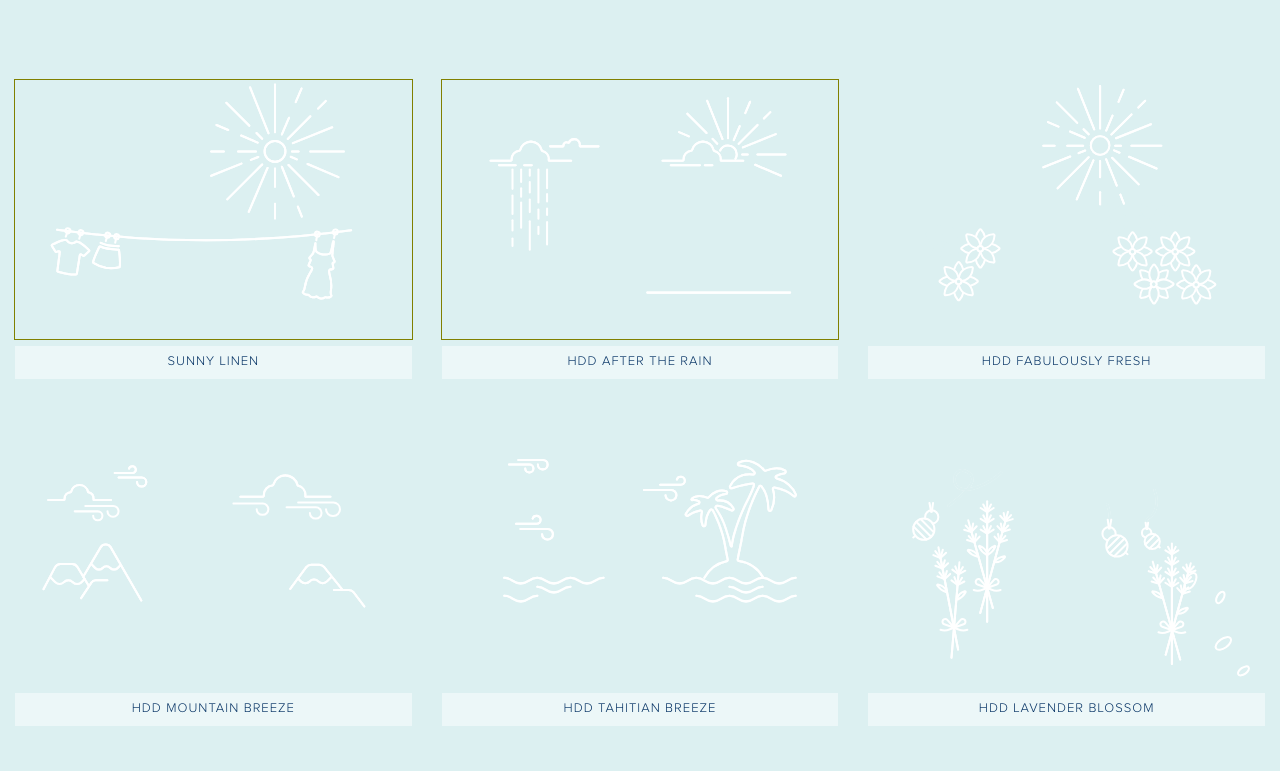
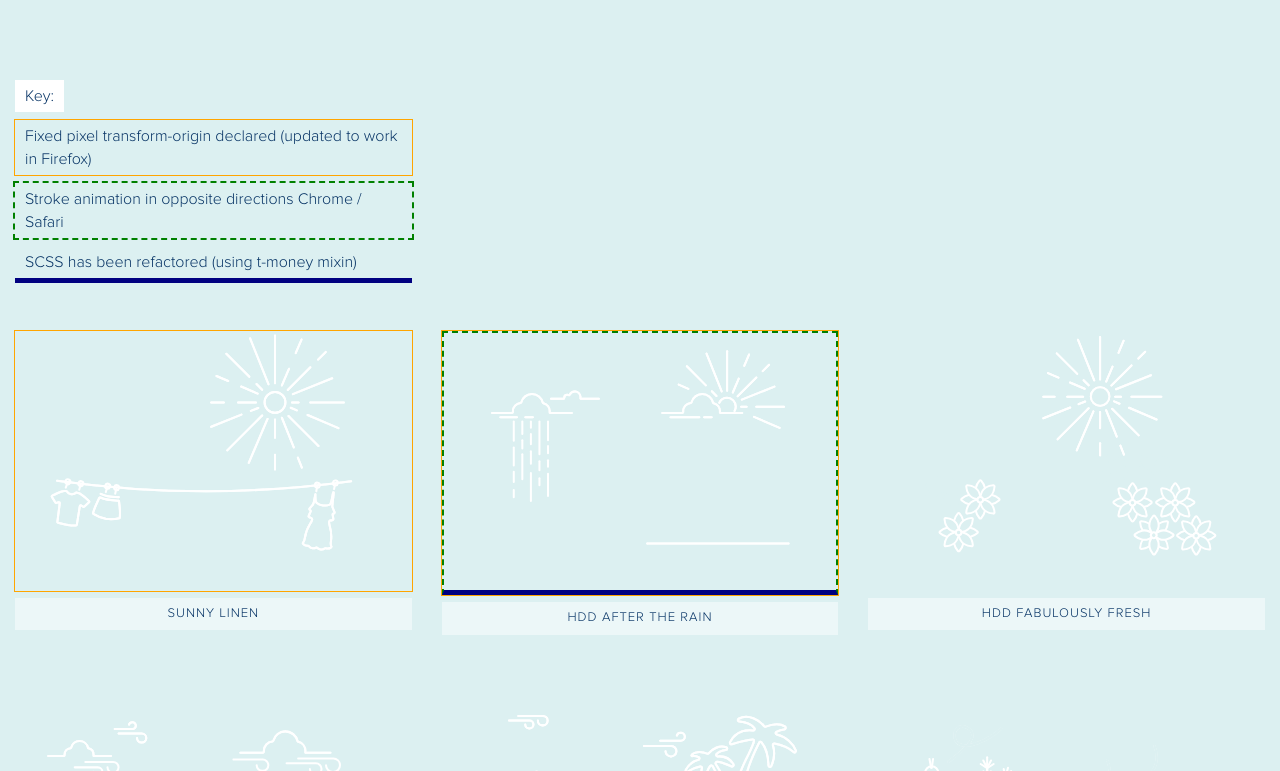
Before and after one commit to Fitzonreee/svg-animations, a website: page app/index.html in a window 1280 px wide. Shown: the top 771 px of the page. Drawn offline with nearby package versions, Linux system fonts and the light colour scheme.

Commit message:
Created key to show state of each SVG

```diff
--- a/app/index.html
+++ b/app/index.html
@@ -10,7 +10,16 @@
 
 	<div class="container">
 
-		<!-- old size SVG - 780 x 510 -->
+		<div class="row fullWidth">
+			<div class="small-12 medium-4 columns">
+				<h6 style="background-color: white; display: inline-block">Key:</h6>
+				<h6 class="fixed-transform-origin">Fixed pixel transform-origin declared (updated to work in Firefox)</h6>
+				<h6 class="direction-issue">Stroke animation in opposite directions Chrome / Safari</h6>
+				<h6 class="refactored">SCSS has been refactored (using t-money mixin)</h6>
+			</div>
+		</div>
+
+
 		<div class="row fullWidth">
 			<div class="small-12 medium-4 columns">
 				<div id="sunny-linen"></div>
--- a/app/scss/partials/__main.scss
+++ b/app/scss/partials/__main.scss
@@ -1,19 +1,3 @@
-
-// transform-origin switched to fixed pixels
-
-#purex-laundry-detergent-sunny-linen,
-#purex-oxi-stain-remover-powder,
-#purex-laundry-detergent-after-the-rain {
-  outline: 1px solid olive;
-}
-
-
-
-
-
-
-
-
 $red: #e95869;
 $pink: #e45ba1;
 $coralPink: #f05266;
--- a/app/scss/partials/__master-grid-only.scss
+++ b/app/scss/partials/__master-grid-only.scss
@@ -1,3 +1,25 @@
+// transform-origin switched to fixed pixels
+
+#purex-laundry-detergent-sunny-linen,
+#purex-oxi-stain-remover-powder,
+#purex-laundry-detergent-after-the-rain {
+  outline: 1px solid orange;
+}
+
+#purex-laundry-detergent-after-the-rain {
+  border: 2px dashed green;
+  border-bottom: 5px solid navy
+}
+
+.fixed-transform-origin { outline: 1px solid orange }
+.direction-issue { outline: 2px dashed green }
+.refactored { border-bottom: 5px solid navy}
+
+
+
+
+
+
 // Just for the index page on this repo
 @font-face {
   font-family: Proxima;
@@ -16,16 +38,19 @@ body {background-color: $backgroundColor}
    max-width: initial;
 }
 
-h6 { font-size: 10px;}
+h6 {
+  font-size: 16px;
+  padding: 5px 10px;
+}
 
 p, h6 {
-  text-align: center;
   color: $darkBlue;
   font-family: 'Proxima', sans-serif;
   margin-bottom: 8px;
 }
 
 p {
+  text-align: center;
   font-size: 13px;
   letter-spacing: 1px;
   text-transform: uppercase;
```
Also changed, not shown: app/css/styles.css.
